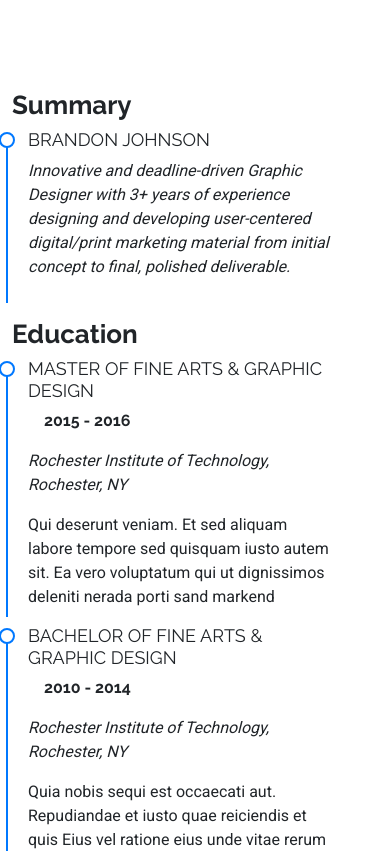
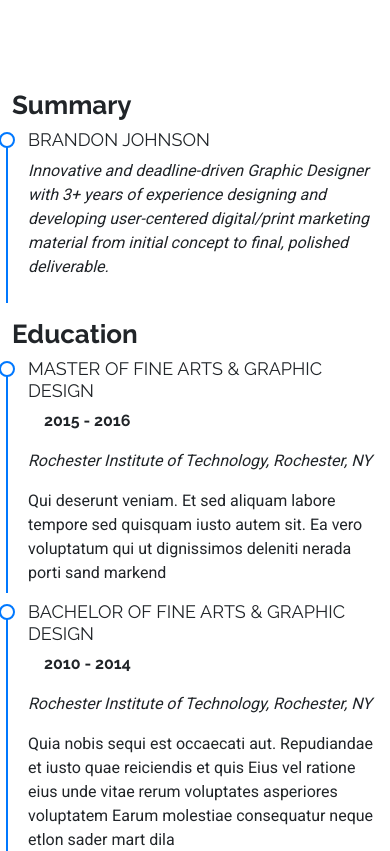
Before and after one commit to soufiane-amt/My-Portfolio, a Next.js app: page / in a window 390 px wide. Shown: the top 851 px of the page. Built offline with nearby package versions, Linux system fonts and the light colour scheme.

Commit message:
Resume responsivness works perfectly

```diff
--- a/src/app/components/Resume.tsx
+++ b/src/app/components/Resume.tsx
@@ -85,7 +85,7 @@ const EductionUnits: React.FC<{educationInfo: EductionUnitsType }> = ({education
 function ResumeEducation ()
 {
     return (
-        <div className='f_famil_raleway '>
+        <div className='f_famil_raleway mb-4'>
             <h3 className='fw_26_px fw-bold'>Education</h3>
             {educationInfoArr.map(item => (
                 <EductionUnits key={item.diplomaName} educationInfo={item}/>
@@ -116,6 +116,7 @@ function AcademicResume ()
 
 function ResumeSumary ()
 {
+    // mb-4
     return (
         <div className='f_famil_raleway mb-4'>
             <h3 className='fw_26_px fw-bold'>Summary</h3>
@@ -137,7 +138,7 @@ function Resume ()
     return (
         <div className='container '>
             <div className='d-flex flex-column flex-md-row'>
-                <div className='me-5'>
+                <div className={`${style.me_setting}`}>
                     <ResumeSumary/>
                     <ResumeEducation/>
                 </div>
--- a/src/app/styles/Resume.module.css
+++ b/src/app/styles/Resume.module.css
@@ -29,3 +29,13 @@
     left: -22px;
     top: 18px;
 }
+
+.me_setting {
+    margin-right: 35px;
+}
+
+@media (max-width: 767px) {
+    .me_setting {
+        margin-right: 0px;
+    }
+}
```
